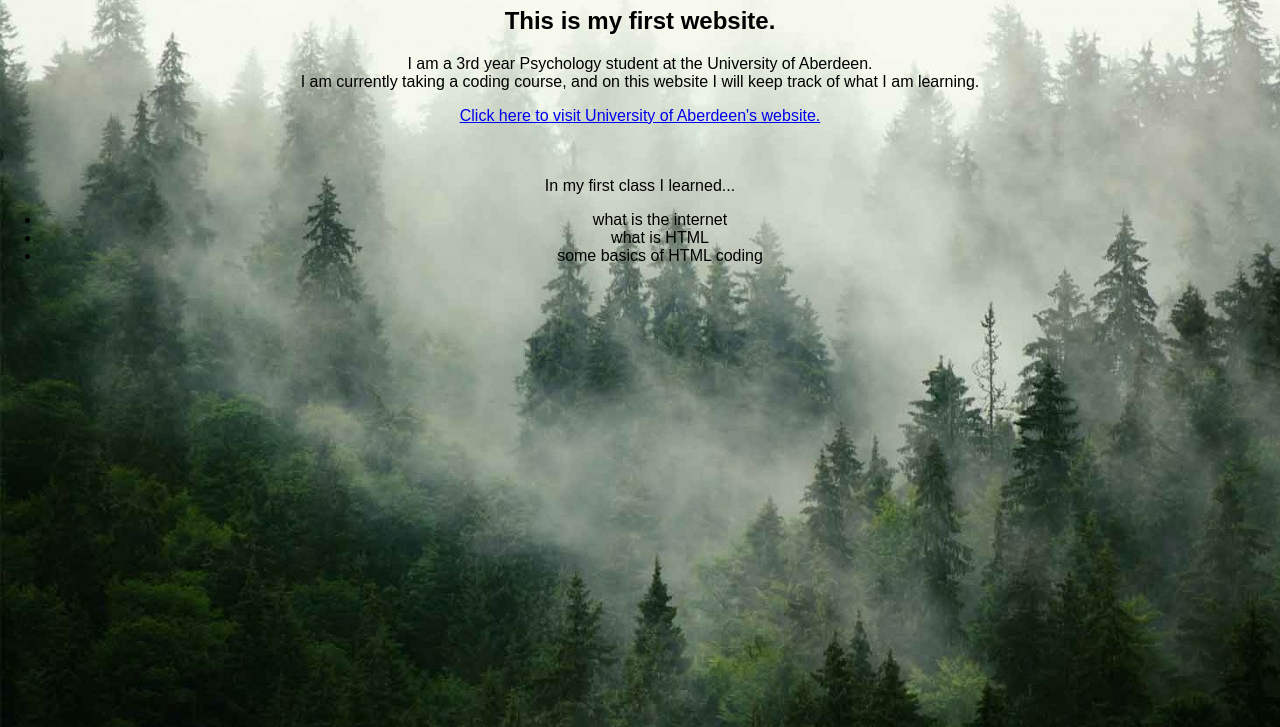
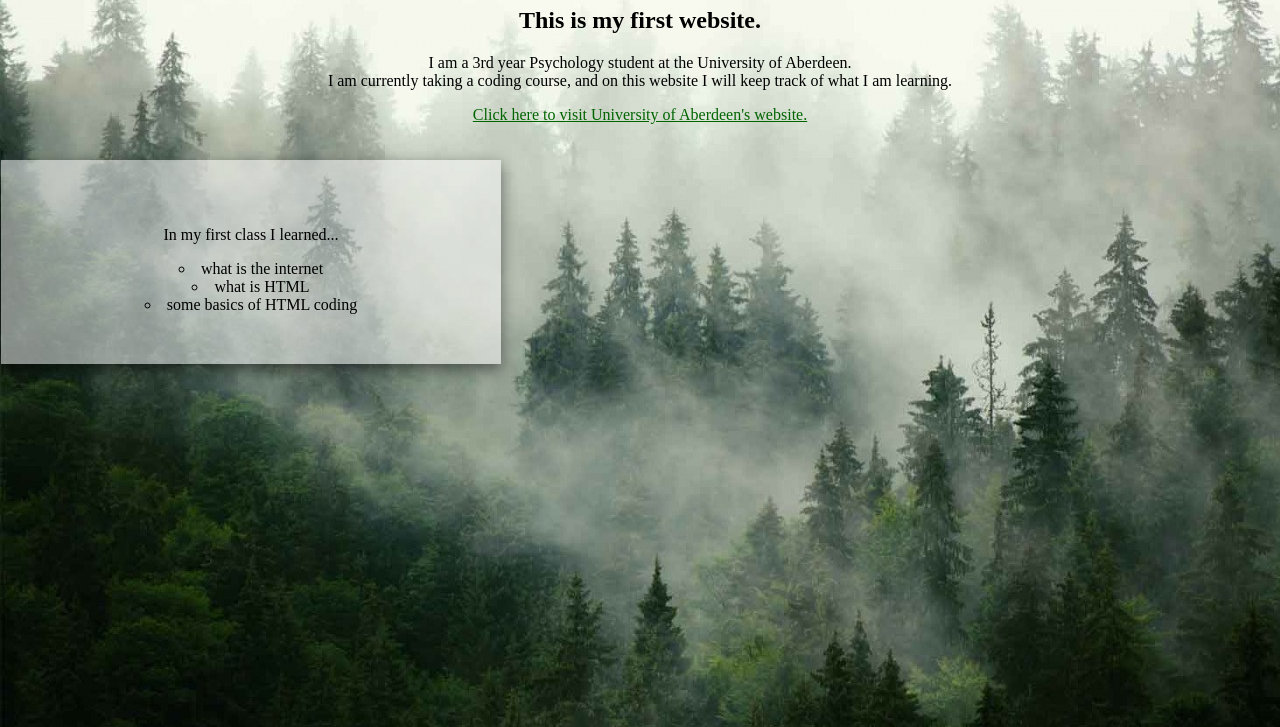
Before and after one commit to AnnabelleO/My-first-website, a plain HTML site: page index.html in a window 1280 px wide. Shown: the part 73-800 px from the top of the page. Drawn offline with Linux system fonts and the light colour scheme.

Commit message:
Update main.css

```diff
--- a/main.css
+++ b/main.css
@@ -1,6 +1,6 @@
 body {
 color:black;
-font-family: fantasy;
+font-family: serif;
 margin: 1px;
 background-image: url("forest.jpg");
 text-align: center;
@@ -9,3 +9,29 @@ text-align: center;
 p {
 text-align: center;
 }
+
+a {
+  color: darkgreen;
+}
+
+.topnav {
+  overflow: hidden;
+  background-color: #333;
+}
+
+.box{
+position: relative;
+max-width: 400px;
+padding: 50px;
+background: rgba(255, 255, 255,.5);
+box-shadow: 0 5px 15px rgba(0,0,0,.5);
+}
+
+ul {
+list-style-type: circle;
+list-style-position: inside;
+justify-content: space-between;
+margin: 0;
+padding: 0;
+
+}
```
